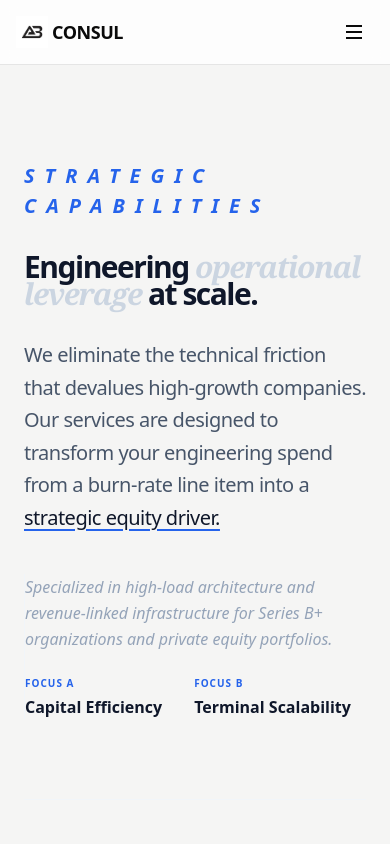
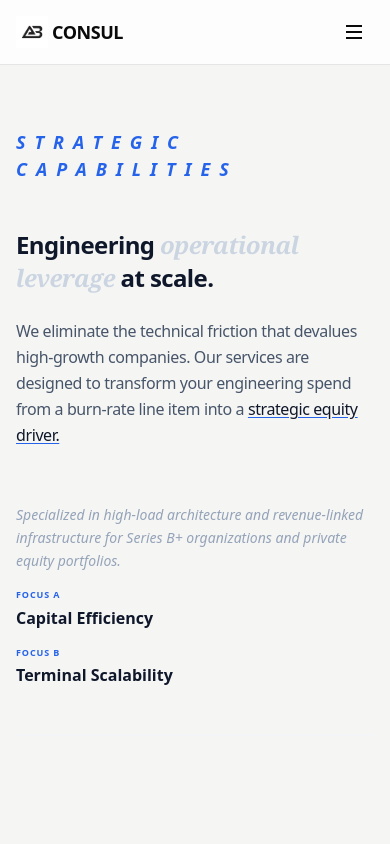
Before and after one commit to l-tting/ab-consul, a Next.js app in the folder my-app/: page /services in a window 390 px wide. Shown: the top 844 px of the page. Built offline with nearby package versions, Linux system fonts and the light colour scheme.

Commit message:
services hero mobile responsiveness --mt a bit much

```diff
--- a/my-app/src/components/ServicesHero.jsx
+++ b/my-app/src/components/ServicesHero.jsx
@@ -3,54 +3,65 @@ import React from "react";
 
 export default function ServicesHero() {
   return (
-    <section className="pt-24 pb-10 ">
-      <div className="max-w-6xl mx-auto px-6 lg:px-8">
+    <section className="pt-16 pb-10 sm:pt-20 sm:pb-12">
+      <div className="max-w-6xl mx-auto px-4 sm:px-6 lg:px-8">
         {/* Label with established style */}
-        <div className="flex items-center gap-4 mb-8">
-          <h2 className="text-[20px] font-black uppercase tracking-[0.5em] text-blue-600 italic">
+        <div className="flex flex-col sm:flex-row items-start sm:items-center gap-3 sm:gap-4 mb-6 sm:mb-8">
+          <h2 className="text-[18px] sm:text-[20px] font-black uppercase tracking-[0.5em] text-blue-600 italic">
             Strategic Capabilities
           </h2>
-          <div className="h-[1px] flex-grow bg-slate-100" />
+          <div className="h-[1px] flex-grow bg-slate-100 mt-2 sm:mt-0" />
         </div>
 
         {/* Hero Headline */}
-        <h1 className="text-3xl md:text-3xl font-black tracking-tighter text-slate-900 leading-[0.9] max-w-5xl">
-          Engineering
-          <span className="text-slate-300 italic font-serif">  operational leverage </span>
-           at scale.
+        <h1 className="text-2xl sm:text-3xl md:text-3xl font-black tracking-tight sm:tracking-tighter text-slate-900 leading-snug sm:leading-[0.95] max-w-full sm:max-w-5xl">
+          Engineering{" "}
+          <span className="text-slate-300 italic font-serif">operational leverage</span>{" "}
+          at scale.
         </h1>
 
-        <div className="mt-8 grid grid-cols-1 lg:grid-cols-12 gap-10 items-start">
+        <div className="mt-6 sm:mt-8 grid grid-cols-1 lg:grid-cols-12 gap-8 sm:gap-10 items-start">
           {/* Main Description */}
           <div className="lg:col-span-7">
-            <p className="text-xl md:text-md text-slate-600 font-medium leading-relaxed tracking-tight">
+            <p className="text-md sm:text-lg text-slate-600 font-medium leading-relaxed tracking-tight">
               We eliminate the technical friction that devalues high-growth companies.
               Our services are designed to transform your engineering spend from a
-              burn-rate line item into a <span className="text-slate-900 underline decoration-blue-600 underline-offset-4">strategic equity driver.</span>
+              burn-rate line item into a{" "}
+              <span className="text-slate-900 underline decoration-blue-600 underline-offset-2 sm:underline-offset-4">
+                strategic equity driver.
+              </span>
             </p>
           </div>
 
           {/* Sub-Context / Stats */}
-          <div className="lg:col-span-5 lg:pl-12 border-l border-slate-100">
-            <p className="text-md text-slate-400 leading-relaxed font-medium italic">
+          <div className="lg:col-span-5 lg:pl-8 lg:border-l lg:border-slate-100 mt-6 lg:mt-0">
+            <p className="text-sm sm:text-md text-slate-400 leading-relaxed font-medium italic">
               Specialized in high-load architecture and revenue-linked infrastructure for
               Series B+ organizations and private equity portfolios.
             </p>
-            <div className="mt-6 flex gap-8">
-                <div>
-                    <p className="text-[10px] font-black uppercase tracking-widest text-blue-600 mb-1">Focus A</p>
-                    <p className="text-md font-bold text-slate-900">Capital Efficiency</p>
-                </div>
-                <div>
-                    <p className="text-[10px] font-black uppercase tracking-widest text-blue-600 mb-1">Focus B</p>
-                    <p className="text-md font-bold text-slate-900">Terminal Scalability</p>
-                </div>
+            <div className="mt-4 sm:mt-6 flex flex-col sm:flex-row gap-4 sm:gap-8">
+              <div>
+                <p className="text-[9px] sm:text-[10px] font-black uppercase tracking-widest text-blue-600 mb-1">
+                  Focus A
+                </p>
+                <p className="text-md sm:text-md font-bold text-slate-900">
+                  Capital Efficiency
+                </p>
+              </div>
+              <div>
+                <p className="text-[9px] sm:text-[10px] font-black uppercase tracking-widest text-blue-600 mb-1">
+                  Focus B
+                </p>
+                <p className="text-md sm:text-md font-bold text-slate-900">
+                  Terminal Scalability
+                </p>
+              </div>
             </div>
           </div>
         </div>
 
         {/* Subtle separator for the sections below */}
-        <div className="w-full h-[1px] bg-slate-100 mt-20" />
+        <div className="w-full h-[1px] bg-slate-100 mt-12 sm:mt-20" />
       </div>
     </section>
   );
```
